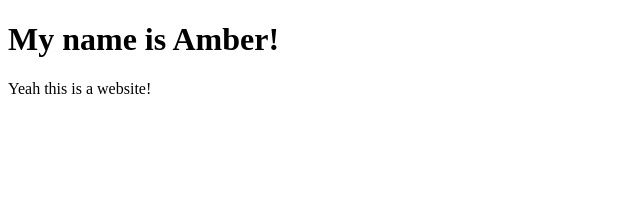
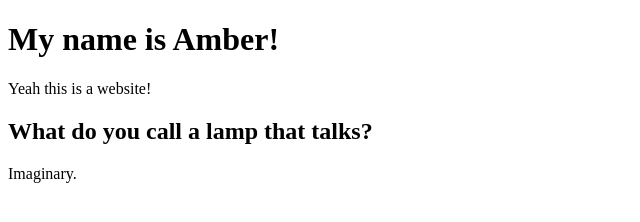
Before and after one commit to AmberArt/new-morning-repo, a plain HTML site: page index.html in a window 1280 px wide. Shown: the whole page, without its empty margins (0-640 px from the left). Drawn offline with Linux system fonts and the light colour scheme.

Commit message:
added jokes

```diff
--- a/index.html
+++ b/index.html
@@ -10,5 +10,8 @@
     <h1>My name is Amber!</h1>
         <p>Yeah this is a website!</p>
 
+    <h2>What do you call a lamp that talks?</h2>
+     <p>Imaginary.</p>
+
 </body>
 </html>
```
